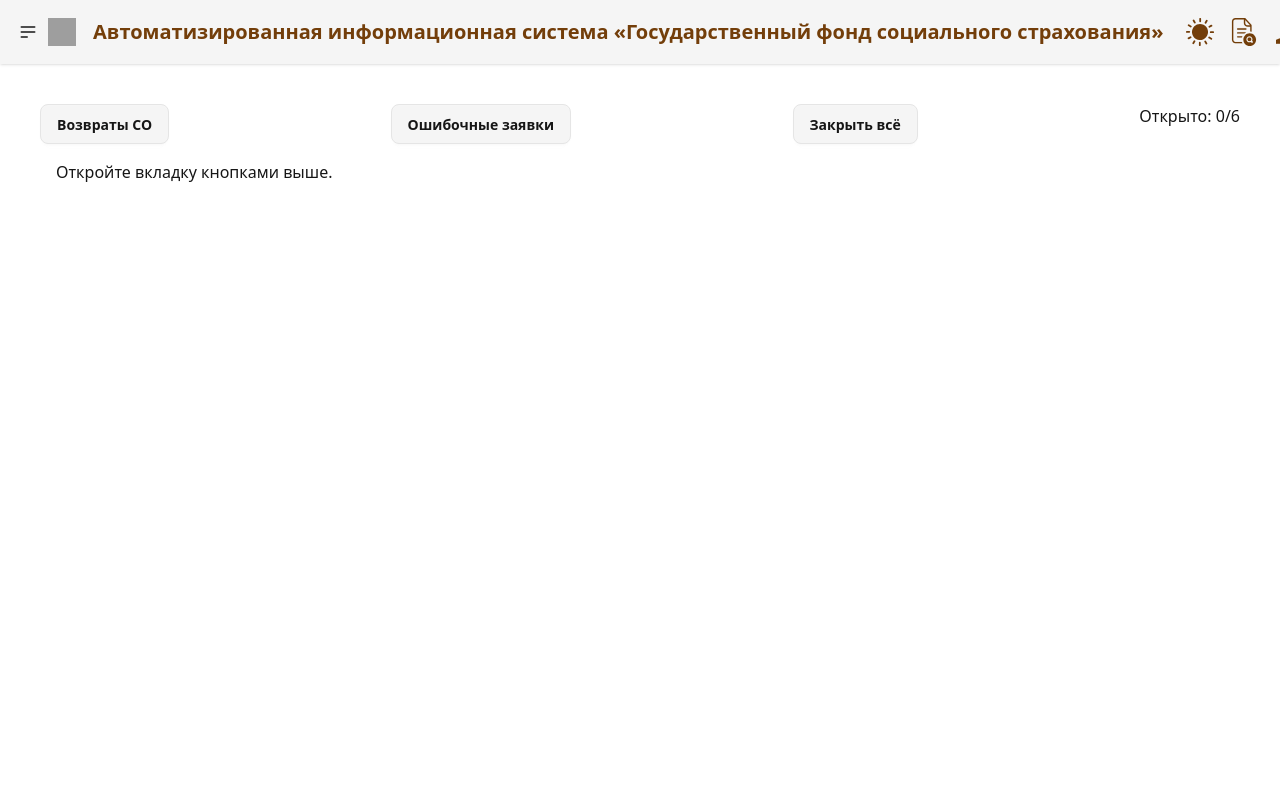
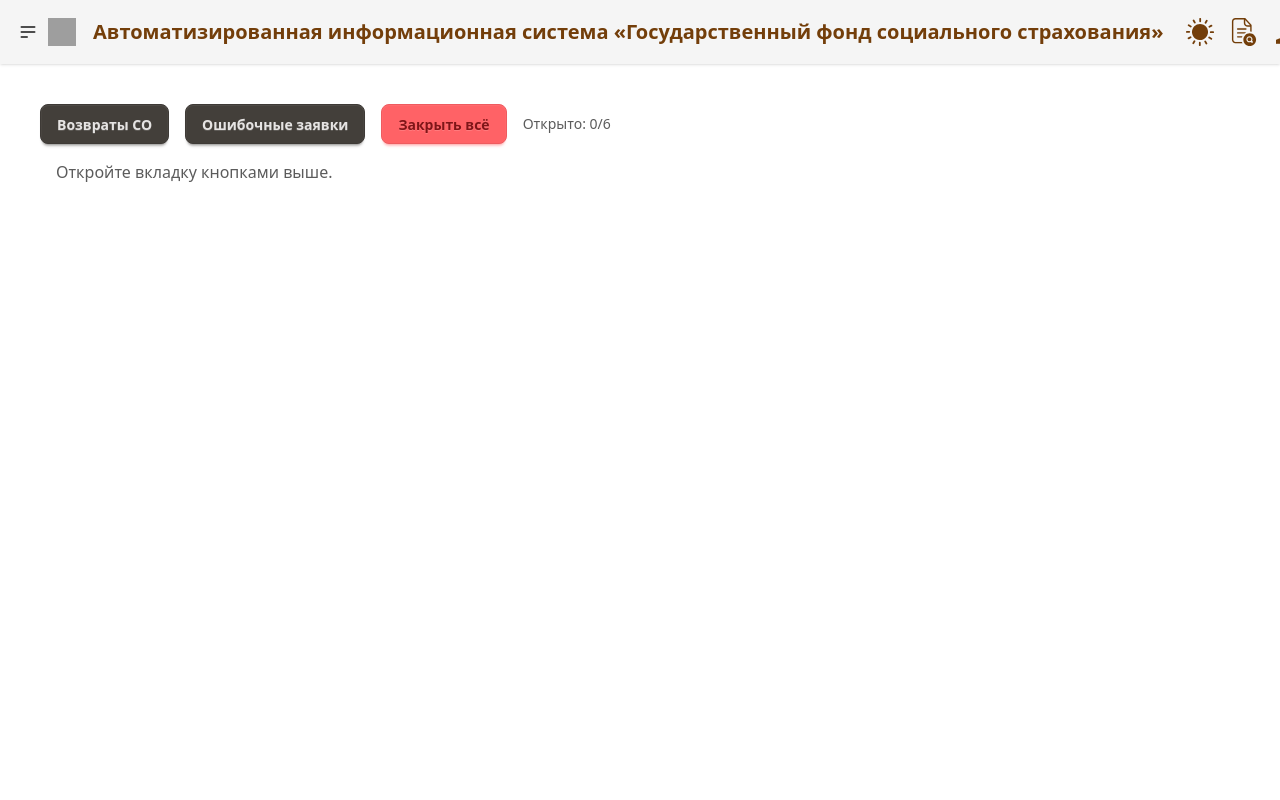
Before and after one commit to Zhans2212/GFSSais, a FastAPI app: template app/templates/pages/reports.html in a window 1280 px wide; the page is wider, and only the part inside the window is pictured. Run offline with FastAPI, Linux system fonts and the light colour scheme; the template is opened without the code that fills it, so the values that code supplies are empty; grey boxes are pictures that could not be loaded.

Commit message:
reports changed

```diff
--- a/app/static/css/styles.css
+++ b/app/static/css/styles.css
@@ -7,24 +7,21 @@
       "Segoe UI Emoji", "Segoe UI Symbol", "Noto Color Emoji";
     --font-mono: ui-monospace, SFMono-Regular, Menlo, Monaco, Consolas, "Liberation Mono",
       "Courier New", monospace;
-    --color-red-500: oklch(63.7% 0.237 25.331);
     --color-black: #000;
-    --color-white: #fff;
     --spacing: 0.25rem;
     --container-2xs: 18rem;
     --container-xs: 20rem;
     --container-sm: 24rem;
     --container-md: 28rem;
     --container-lg: 32rem;
+    --text-sm: 0.875rem;
+    --text-sm--line-height: calc(1.25 / 0.875);
     --text-lg: 1.125rem;
     --text-lg--line-height: calc(1.75 / 1.125);
     --text-xl: 1.25rem;
     --text-xl--line-height: calc(1.75 / 1.25);
     --font-weight-bold: 700;
-    --radius-sm: 0.25rem;
     --radius-xl: 0.75rem;
-    --radius-2xl: 1rem;
-    --ease-in-out: cubic-bezier(0.4, 0, 0.2, 1);
     --default-transition-duration: 150ms;
     --default-transition-timing-function: cubic-bezier(0.4, 0, 0.2, 1);
     --default-font-family: var(--font-sans);
@@ -1616,11 +1607,17 @@
   .mb-2 {
     margin-bottom: calc(var(--spacing) * 2);
   }
+  .mb-4 {
+    margin-bottom: calc(var(--spacing) * 4);
+  }
   .mb-5 {
     margin-bottom: calc(var(--spacing) * 5);
   }
   .ml-2 {
     margin-left: calc(var(--spacing) * 2);
+  }
+  .ml-auto {
+    margin-left: auto;
   }
   .status {
     @layer daisyui.l1.l2.l3 {
@@ -1903,20 +1872,23 @@
   .place-items-center {
     place-items: center;
   }
+  .items-center {
+    align-items: center;
+  }
   .items-end {
     align-items: flex-end;
   }
   .justify-between {
     justify-content: space-between;
   }
+  .justify-start {
+    justify-content: flex-start;
+  }
   .gap-1 {
     gap: calc(var(--spacing) * 1);
   }
   .gap-4 {
     gap: calc(var(--spacing) * 4);
-  }
-  .gap-10 {
-    gap: calc(var(--spacing) * 10);
   }
   .overflow-x-auto {
     overflow-x: auto;
@@ -2008,6 +1980,10 @@
     font-size: var(--text-lg);
     line-height: var(--tw-leading, var(--text-lg--line-height));
   }
+  .text-sm {
+    font-size: var(--text-sm);
+    line-height: var(--tw-leading, var(--text-sm--line-height));
+  }
   .text-xl {
     font-size: var(--text-xl);
     line-height: var(--tw-leading, var(--text-xl--line-height));
@@ -2053,6 +2029,9 @@
   }
   .opacity-50 {
     opacity: 50%;
+  }
+  .opacity-70 {
+    opacity: 70%;
   }
   .shadow {
     --tw-shadow: 0 1px 3px 0 var(--tw-shadow-color, rgb(0 0 0 / 0.1)), 0 1px 2px -1px var(--tw-shadow-color, rgb(0 0 0 / 0.1));
@@ -2098,10 +2077,41 @@
     transition-timing-function: var(--tw-ease, var(--default-transition-timing-function));
     transition-duration: var(--tw-duration, var(--default-transition-duration));
   }
+  .btn-xs {
+    @layer daisyui.l1.l2 {
+      --fontsize: 0.6875rem;
+      --btn-p: 0.5rem;
+      --size: calc(var(--size-field, 0.25rem) * 6);
+    }
+  }
+  .btn-accent {
+    @layer daisyui.l1.l2.l3 {
+      --btn-color: var(--color-accent);
+      --btn-fg: var(--color-accent-content);
+    }
+  }
+  .btn-error {
+    @layer daisyui.l1.l2.l3 {
+      --btn-color: var(--color-error);
+      --btn-fg: var(--color-error-content);
+    }
+  }
   .btn-neutral {
     @layer daisyui.l1.l2.l3 {
       --btn-color: var(--color-neutral);
       --btn-fg: var(--color-neutral-content);
+    }
+  }
+  .btn-primary {
+    @layer daisyui.l1.l2.l3 {
+      --btn-color: var(--color-primary);
+      --btn-fg: var(--color-primary-content);
+    }
+  }
+  .btn-warning {
+    @layer daisyui.l1.l2.l3 {
+      --btn-color: var(--color-warning);
+      --btn-fg: var(--color-warning-content);
     }
   }
   .outline-none {
--- a/app/templates/pages/reports.html
+++ b/app/templates/pages/reports.html
@@ -6,9 +6,9 @@
   x-data="reportsTabs()"
 >
   <!-- Кнопки открытия вкладок -->
-  <div class="flex justify-between items-center">
+  <div class="flex justify-start gap-4 items-center">
     <button
-      class="btn btn-primary"
+      class="btn btn-neutral"
       type="button"
       @click="openTab('returns')"
       :disabled="tabs.length >= maxTabs"
@@ -17,7 +17,7 @@
     </button>
 
     <button
-      class="btn btn-primary"
+      class="btn btn-neutral"
       type="button"
       @click="openTab('wrong')"
       :disabled="tabs.length >= maxTabs"
@@ -26,14 +26,14 @@
     </button>
 
     <button
-      class="btn btn-accent bg-warning-500 hover:bg-warning-600"
+      class="btn btn-error"
       type="button"
       @click="closeAll()"
     >
       Закрыть всё
     </button>
 
-    <div class="text-sm opacity-70 ml-auto">
+    <div class="text-sm opacity-70">
       Открыто: <span x-text="tabs.length"></span>/<span x-text="maxTabs"></span>
     </div>
   </div>
```
Also changed, not shown: other parts of app/static/css/styles.css (+5 -39 lines).
